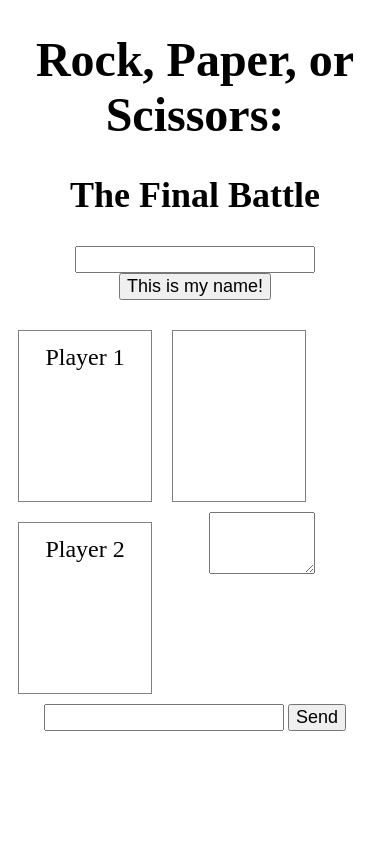
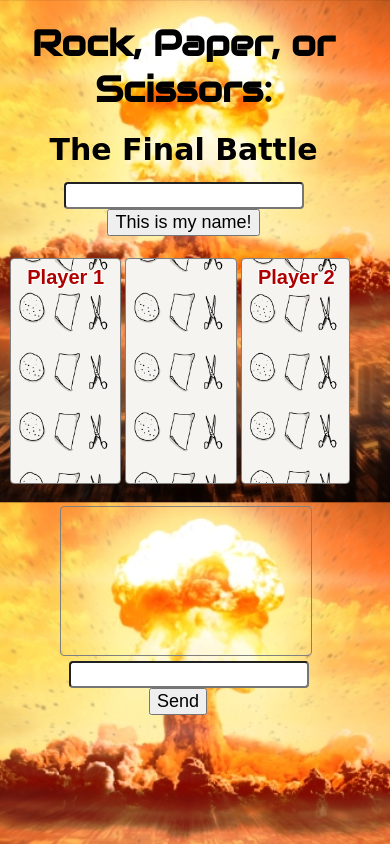
Before and after one commit to ewgalassi/RPS-Multiplayer, a plain HTML site: page index.html in a window 390 px wide. Drawn offline with nearby package versions, Linux system fonts and the light colour scheme; no server answers; a web font is replaced by a local one.

Commit message:
final style and responsiveness changes

```diff
--- a/assets/css/style.css
+++ b/assets/css/style.css
@@ -1,21 +1,23 @@
 body {
     text-align: center;
+    background-image: url(../images/destruction.jpg);
+    background-size: 100%;
 }
 
 h1 {
     font-size: 48px;
+    margin: 20px;
+    font-family: 'Audiowide', cursive;
 }
 
 h2 {
     font-size: 36px;
+    margin: 15px;
+    font-family: 'Prosto One', cursive;
 }
 
-textarea {
-    width: 25%;
-    height: 20%;
-    font-size: 18px;
-    text-overflow: auto;
-    padding: 10px;
+br {
+    width: 90%;
 }
 
 button {
@@ -24,32 +26,55 @@ button {
 
 input {
     font-size: 18px;
+    border-radius: 4px;
 }
 
 #name-entry {
-    margin: 10px;
+    margin-bottom: 10px;
     font-size: 18px;
 }
 
 #battleground {
     box-sizing: border-box;
+    width: 100%;
     padding-top: 10px;
     padding-bottom: 10px;
     margin-bottom: 20px;
+    margin-left: 0px;
+    margin-right: 0px;
+    padding-left: 0px;
+    padding-right: 0px;
 }
 
 #player1, #player2, #win-lose {
     border: 1px solid gray;
+    border-radius: 4px;
     width: 30%;
     height: 150px;
     padding: 10px;
     float: left;
     margin: 10px;
     line-height: 2rem;
+    background-image: url(../images/rps.png);
+    background-size: 95%;
+    background-position-y: center;
+    font-weight: bold;
+    font-family: 'Aldrich', sans-serif;
+    color: rgb(175, 0, 0);
+    text-shadow:
+    -1px -1px 0 rgb(255, 255, 255),
+    1px -1px 0 rgb(255, 255, 255),
+    -1px 1px 0 rgb(255, 255, 255),
+    1px 1px 0 rgb(255, 255, 255);
 }
 
 #player1, #player2 {
     font-size: 24px;
+}
+
+#player2 {
+    padding-right: 0px;
+    margin-right: 0px;
 }
 
 #win-lose {
@@ -57,19 +82,131 @@ input {
 }
 
 #chat-channel {
-    margin-top: 20px;
+    width: 90%;
+    height: 30%;
+    margin-top: 0px;
     padding: 20px;
+    float: left;
 }
 
 #messages {
+    border: 1px solid gray;
     position: relative;
     clear: both;
+    margin-left: 36%;
+    margin-right: 30%;
+    margin-bottom: 5px;
+    box-sizing: border-box;
+    width: 35%;
+    height: 150px;
+    font-size: 18px;
+    font-family: 'Electrolize', sans-serif;
+    text-overflow: auto;
+    padding: 10px;
+    border-radius: 4px;
+    text-align: left;
+    font-weight: 700;
+    letter-spacing: 0.15em;
+    color: rgb(0, 65, 0);
+    text-shadow:
+		-1px -1px 0 rgb(255, 255, 255),
+		1px -1px 0 rgb(255, 255, 255),
+		-1px 1px 0 rgb(255, 255, 255),
+		1px 1px 0 rgb(255, 255, 255);
 }
 
 #text-input {
     clear: left;
+    margin-left: 10%;
+}
+
+#text-submit {
+    margin-right: 5%;
+}
+
+.counters {
+    position: relative;
+    top: 30px;
 }
 
 .hidden {
     visibility: hidden;
 }
+
+.chosen {
+    background-color: green;
+}
+
+@media screen and (max-width: 980px) {
+    body {
+        max-width: 100%;
+    }
+
+    #player1, #player2, #win-lose {
+        max-width: 25%;
+    }
+
+    #messages {
+        font-weight: bolder;
+    }
+}
+
+@media screen and (max-width: 768px) {
+    body {
+        background-size: 200%;
+        background-position-x: center;
+    }
+
+    #messages {
+        color: black;
+        font-size: 20px;
+        text-shadow: none;
+    }
+}
+
+@media screen and (max-width: 640px) {
+    body {
+        max-width: 90%;
+    }
+
+    h1 {
+        font-size: 36px;
+    }
+
+    h2 {
+        font-size: 30px;
+    }
+
+    #battleground {
+        max-width: 100%;
+        margin-right: 0px;
+        padding-right: 0px;
+    }
+
+    #player1, #player2, #win-lose {
+        max-width: 30%;
+        width: 30%;
+        font-size: 20px;
+        height: 220px;
+        padding: 2px;
+        margin: 2px;
+    }
+
+    #player2 {
+        padding-right: 0px;
+        margin-right: 0px;
+    }
+
+    #messages {
+        width: 80%;
+        margin-left: 10%;
+    }
+
+    #text-input {
+        margin-left: 2%;
+    }
+
+    .counters {
+        top: 0px;
+    }
+}
--- a/assets/javascript/rps.js
+++ b/assets/javascript/rps.js
@@ -91,6 +91,7 @@ $(document).ready(function () {
     playerTwoWins = false;
     tieGame = false;
     $("#win-lose").text("");
+    $("button").removeClass("chosen");
   };
 
   //Game section
@@ -144,6 +145,7 @@ $(document).ready(function () {
       if (!playerOneChose) {
         playerChoice1 = $(this).attr("data-choice");
         playersRef.child("player1/playerchoice1").set({ "choice1": playerChoice1 });
+        $(this).addClass("chosen");
         playerOneChose = true;
       }
     });
@@ -152,6 +154,7 @@ $(document).ready(function () {
       if (!playerTwoChose) {
         playerChoice2 = $(this).attr("data-choice");
         playersRef.child("player2/playerchoice2").set({ "choice2": playerChoice2 });
+        $(this).addClass("chosen");
         playerTwoChose = true;
       }
     });
--- a/index.html
+++ b/index.html
@@ -1,14 +1,17 @@
 <!DOCTYPE html>
 <html lang="en">
+
 <head>
     <meta charset="utf-8">
     <meta name="viewport" content="width=device-width, initial-scale=1">
     <title>Rock, Paper, Scissors!</title>
     <link rel="stylesheet" type="text/css" href="assets/css/style.css">
+    <link href="https://fonts.googleapis.com/css?family=Aldrich|Audiowide|Electrolize|Prosto+One" rel="stylesheet">
     <script src="https://code.jquery.com/jquery-3.3.1.min.js" integrity="sha256-FgpCb/KJQlLNfOu91ta32o/NMZxltwRo8QtmkMRdAu8="
-    crossorigin="anonymous"></script>
+        crossorigin="anonymous"></script>
     <script src="https://www.gstatic.com/firebasejs/5.3.1/firebase.js"></script>
 </head>
+
 <body>
     <h1>Rock, Paper, or Scissors:</h1>
     <h2>The Final Battle</h2>
@@ -19,22 +22,30 @@
     <div id="player-names"></div>
     <div id="player-waiting"></div>
     <div id="battleground">
-        <div id="player1">Player 1<br>
+        <div id="player1">Player 1
+            <br>
             <span id="playerName1"></span>
             <div id="choices1"></div>
-            <span id="win-count1"></span>
-            <span id="loss-count1"></span>
+            <div class="counters">
+                <span id="win-count1"></span>
+                <span id="loss-count1"></span>
+            </div>
         </div>
-        <div id="win-lose"></div>
-        <div id="player2">Player 2<br>
+        <div id="win-lose">
+            <span id="what-beats"></span>
+        </div>
+        <div id="player2">Player 2
+            <br>
             <span id="playerName2"></span>
             <div id="choices2"></div>
-            <span id="win-count2"></span>
-            <span id="loss-count2"></span>
+            <div class="counters">
+                <span id="win-count2"></span>
+                <span id="loss-count2"></span>
+            </div>
         </div>
     </div>
     <div id="chat-channel">
-        <textarea id="messages"></textarea>
+        <div id="messages" placeholder="Type a message!"></div>
         <input id="text-input" type="text">
         <button id="text-submit" type="button">Send</button>
     </div>
```
Also changed, not shown: assets/images/destruction.jpg (added), assets/images/rps.png (added).
